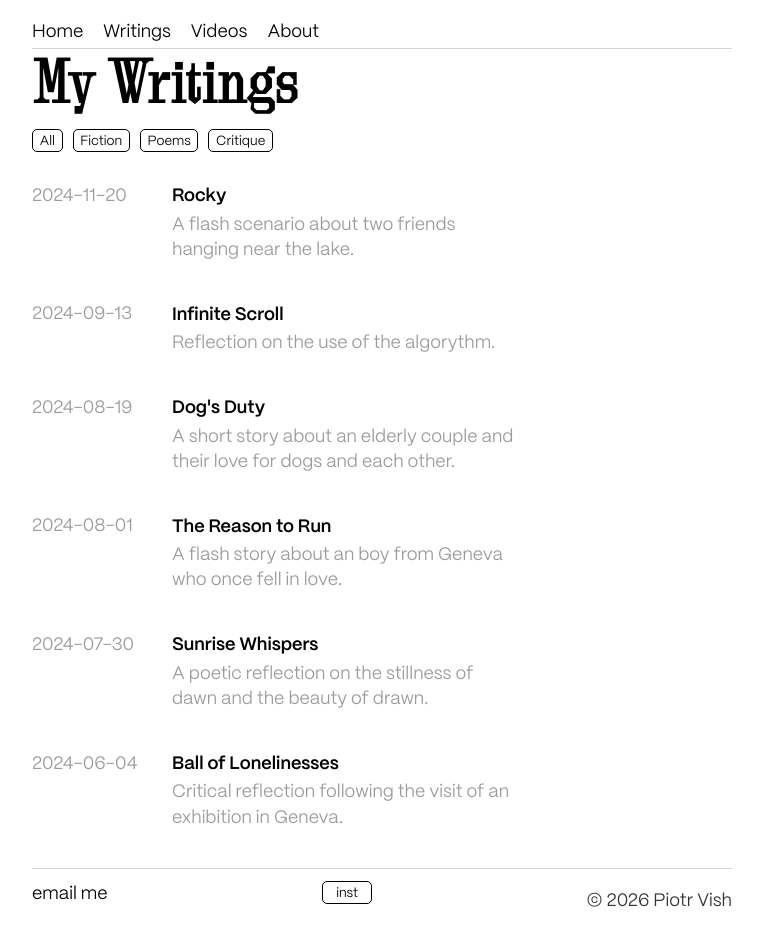
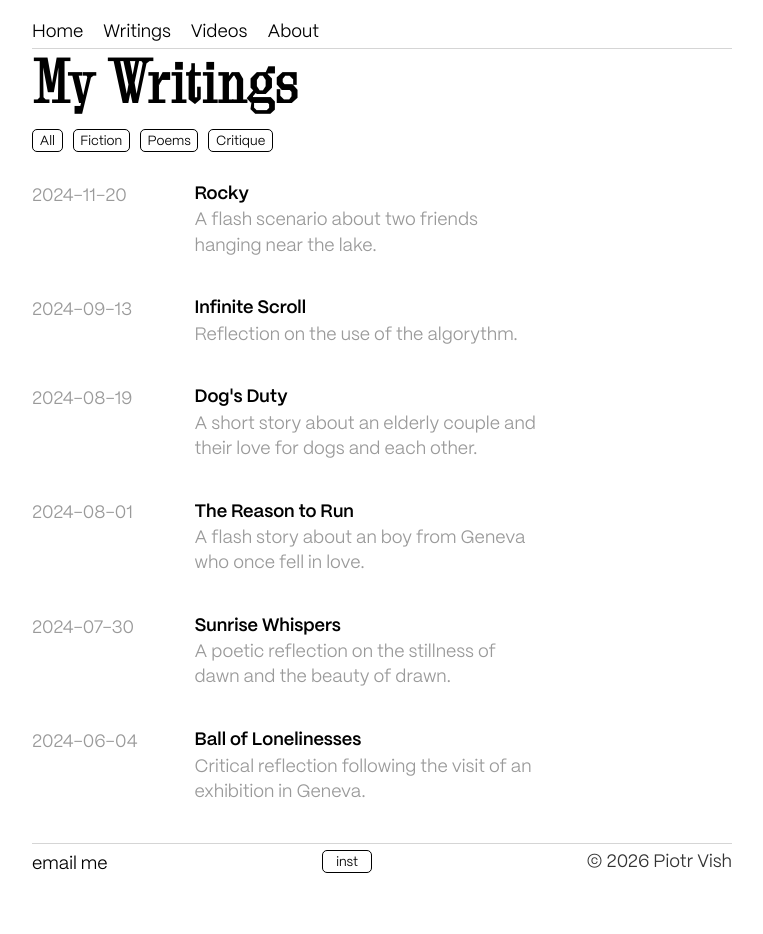
Before and after one commit to piotrvish/piotrvish.github.io, a Jekyll site: the page blog/index.html, which Jekyll copies as it is, in a window 1280 px wide. Shown: the whole page, without its empty margins (258-1021 px from the left). Built offline with Jekyll 4.4.1, drawn with Linux system fonts in a browser that asks for light colours; some web fonts are replaced; after the commit the page ends 900 px from its top, so only the background shows below that.

Commit message:
Refactor CSS styles for layout and spacing

```diff
--- a/css/main.css
+++ b/css/main.css
@@ -108,15 +108,14 @@ h2 {
 }
 
 p {
-    margin-bottom: 3px;
+    margin: 0 0 3px;
     color: var(--text);
     font-family: "PP Mori Book", sans-serif;
     font-size: 1rem;
     line-height: 1.4em;
 }
 
-.date,
-.CV-description {
+.date {
     color: var(--muted);
 }
 
@@ -225,7 +224,7 @@ footer {
 }
 
 /* =========================
-   POSTS / BLOG / VIDEOS
+   POSTS / BLOG / VIDEOS / CV
    ========================= */
 
 ul.posts {
@@ -258,7 +257,7 @@ ul.posts li {
 .post-row {
     display: grid;
     grid-template-columns: 140px minmax(0, 1fr);
-    column-gap: inherit;
+    column-gap: 1.25em;
     align-items: start;
     margin-bottom: 2.2em;
 }
@@ -277,16 +276,21 @@ ul.posts li {
 
 .post-content {
     min-width: 0;
+    display: flex;
+    flex-direction: column;
+    align-items: flex-start;
+    gap: 0.15em;
     font-family: "PP Mori Book", sans-serif;
     text-align: left;
 }
 
 .post-title {
     display: inline-block;
-    margin-bottom: 0.2em;
+    margin: 0;
     color: var(--black);
     font-family: "PP Mori SemiBold", sans-serif;
     font-size: 1rem;
+    line-height: 1.2;
     text-decoration: none;
 }
 
@@ -294,7 +298,8 @@ ul.posts li {
     color: var(--accent);
 }
 
-.post-description {
+.post-description,
+.CV-description {
     max-width: 345px;
     margin: 0;
     color: var(--muted);
@@ -304,10 +309,7 @@ ul.posts li {
 
 /* VIDEO PAGE ONLY */
 .video-posts .post-content {
-    display: flex;
-    flex-direction: column;
-    align-items: flex-start;
-    gap: inherit;
+    gap: 0.75em;
 }
 
 .video-posts .post-content .post-description {
@@ -756,7 +758,8 @@ figcaption {
         width: 100%;
     }
 
-    .post-description {
+    .post-description,
+    .CV-description {
         max-width: 100%;
     }
 
```
